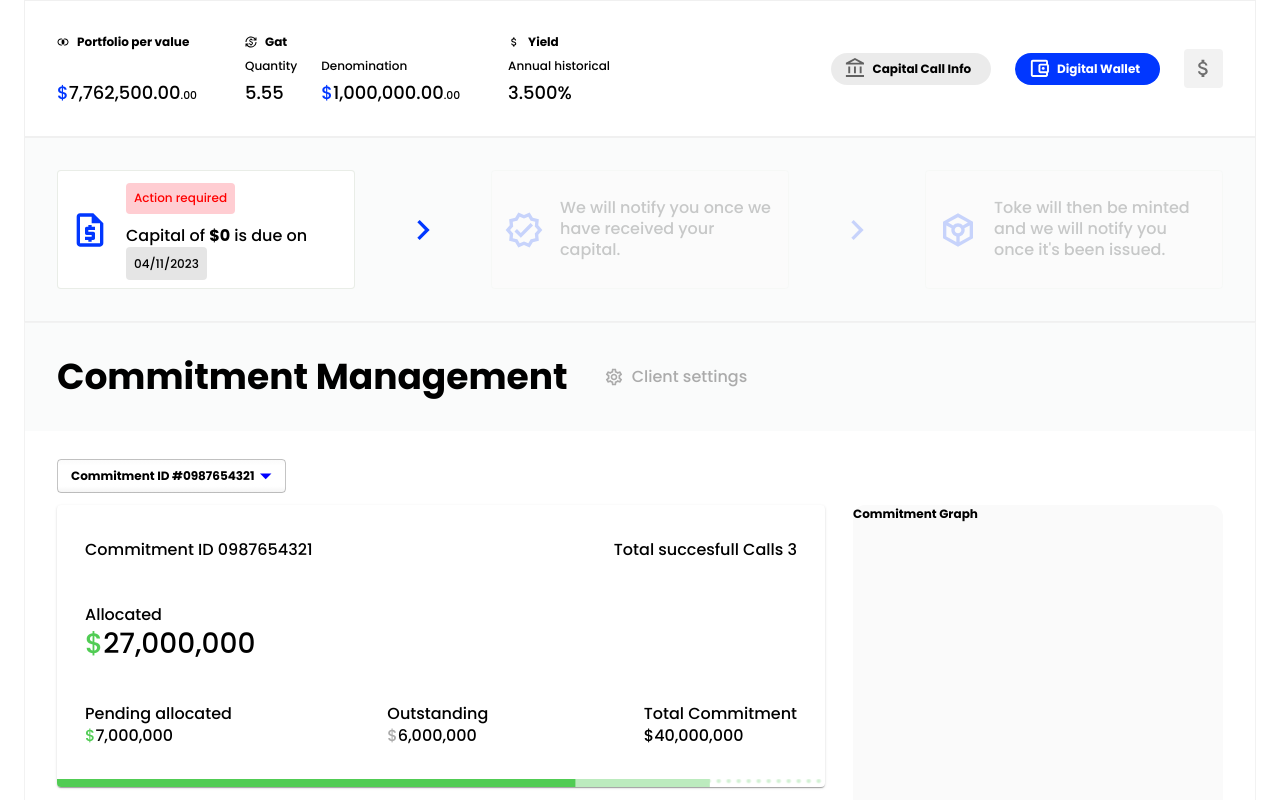
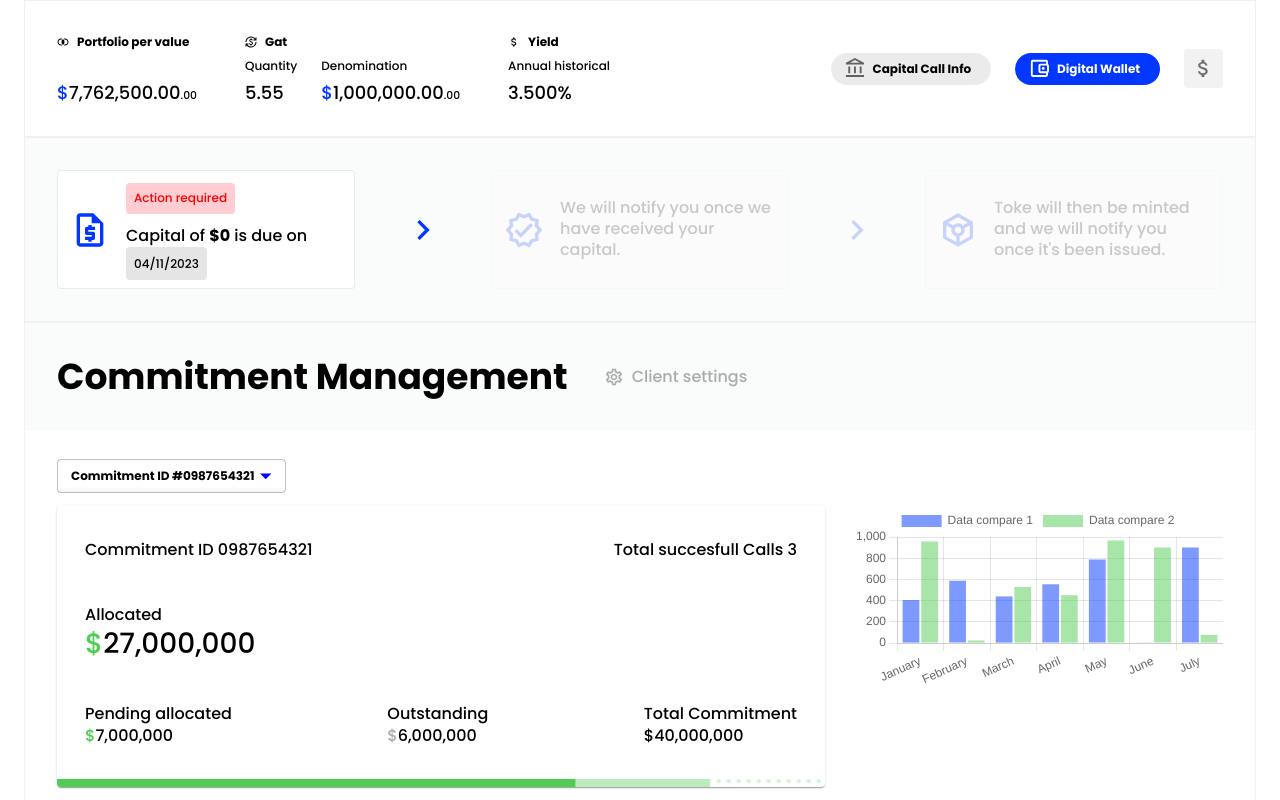
Before and after one commit to cavera/react-mui-exercise, a Next.js app: page / in a window 1280 px wide. Shown: the top 800 px of the page. Built offline with nearby package versions, Linux system fonts and the light colour scheme.

Commit message:
Fake chart for the empty space on the commitment details section

```diff
--- a/components/CommitmentManagement/CommitmentGraph.jsx
+++ b/components/CommitmentManagement/CommitmentGraph.jsx
@@ -1,13 +1,46 @@
-import { Box } from "@mui/material";
+import { Chart as ChartJS, CategoryScale, LinearScale, BarElement, Title, Tooltip, Legend } from "chart.js";
+import { Bar } from "react-chartjs-2";
+import faker from "faker";
+
+ChartJS.register(CategoryScale, LinearScale, BarElement, Title, Tooltip, Legend);
+
+export const options = {
+	responsive: true,
+	plugins: {
+		legend: {
+			position: "top",
+		},
+		title: {
+			display: false,
+			text: "Chart.js Bar Chart",
+		},
+	},
+};
+
+const labels = ["January", "February", "March", "April", "May", "June", "July"];
+
+export const data = {
+	labels,
+	datasets: [
+		{
+			label: "Data compare 1",
+			data: labels.map(() => faker.datatype.number({ min: 0, max: 1000 })),
+			backgroundColor: "rgba(1, 55, 255, 0.5)",
+		},
+		{
+			label: "Data compare 2",
+			data: labels.map(() => faker.datatype.number({ min: 0, max: 1000 })),
+			backgroundColor: "rgba(81, 204, 84, 0.5)",
+		},
+	],
+};
 
 const CommitmentGraph = props => {
 	return (
-		<Box
-			sx={{ bgcolor: "#fafafa" }}
-			height='100%'
-			borderRadius={3}>
-			Commitment Graph
-		</Box>
+		<Bar
+			options={options}
+			data={data}
+		/>
 	);
 };
 
--- a/package.json
+++ b/package.json
@@ -9,15 +9,18 @@
     "lint": "next lint"
   },
   "dependencies": {
+    "faker": "5.5.3",
     "@emotion/react": "^11.11.0",
     "@emotion/styled": "^11.11.0",
     "@fontsource/poppins": "^4.5.10",
     "@mui/icons-material": "^5.11.16",
     "@mui/material": "^5.13.1",
+    "chart.js": "^4.3.0",
     "eslint": "8.40.0",
     "eslint-config-next": "13.4.2",
     "next": "13.4.2",
     "react": "18.2.0",
+    "react-chartjs-2": "^5.2.0",
     "react-dom": "18.2.0"
   }
 }
```
Also changed, not shown: 2 other files (tests, documents, lock files or other folders).
